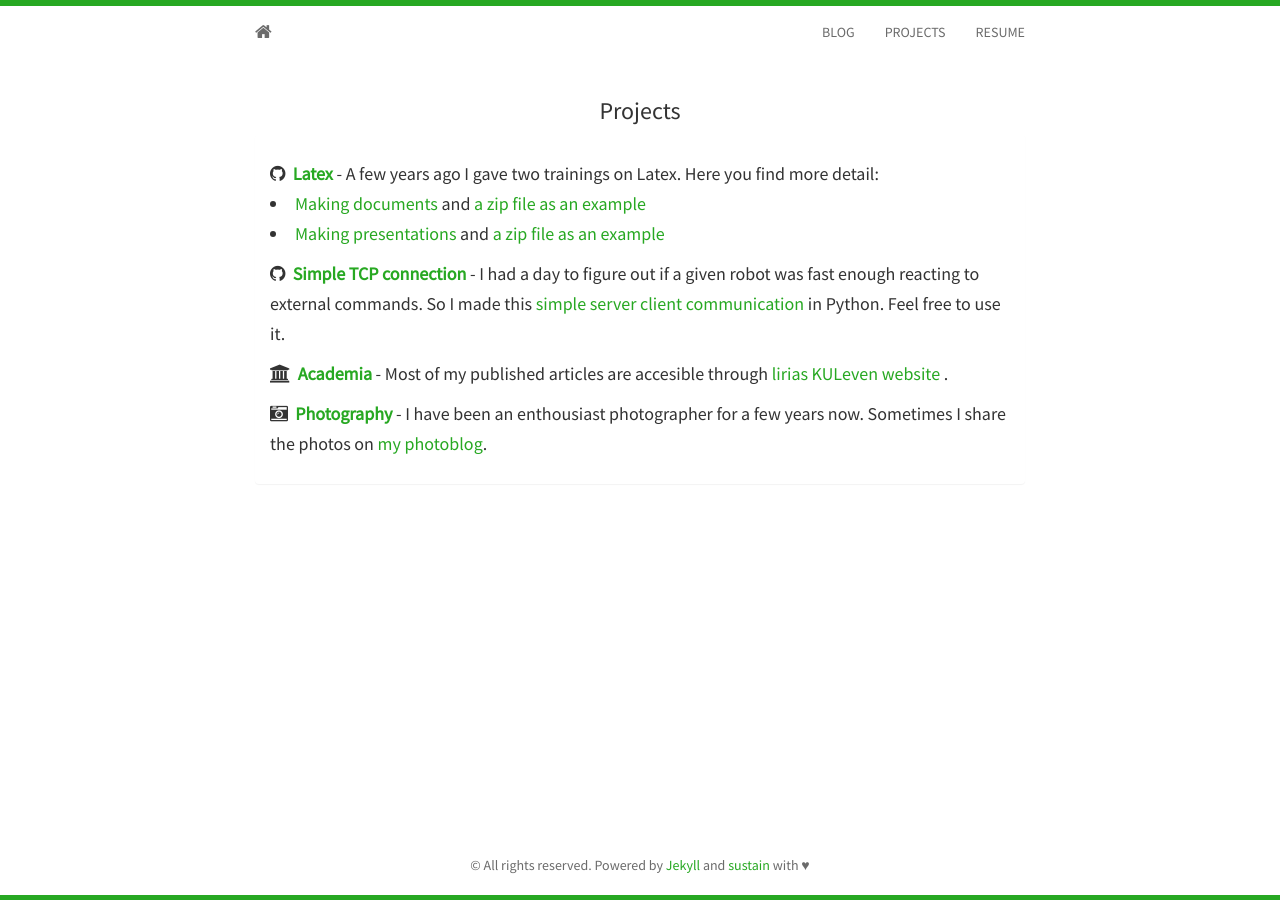
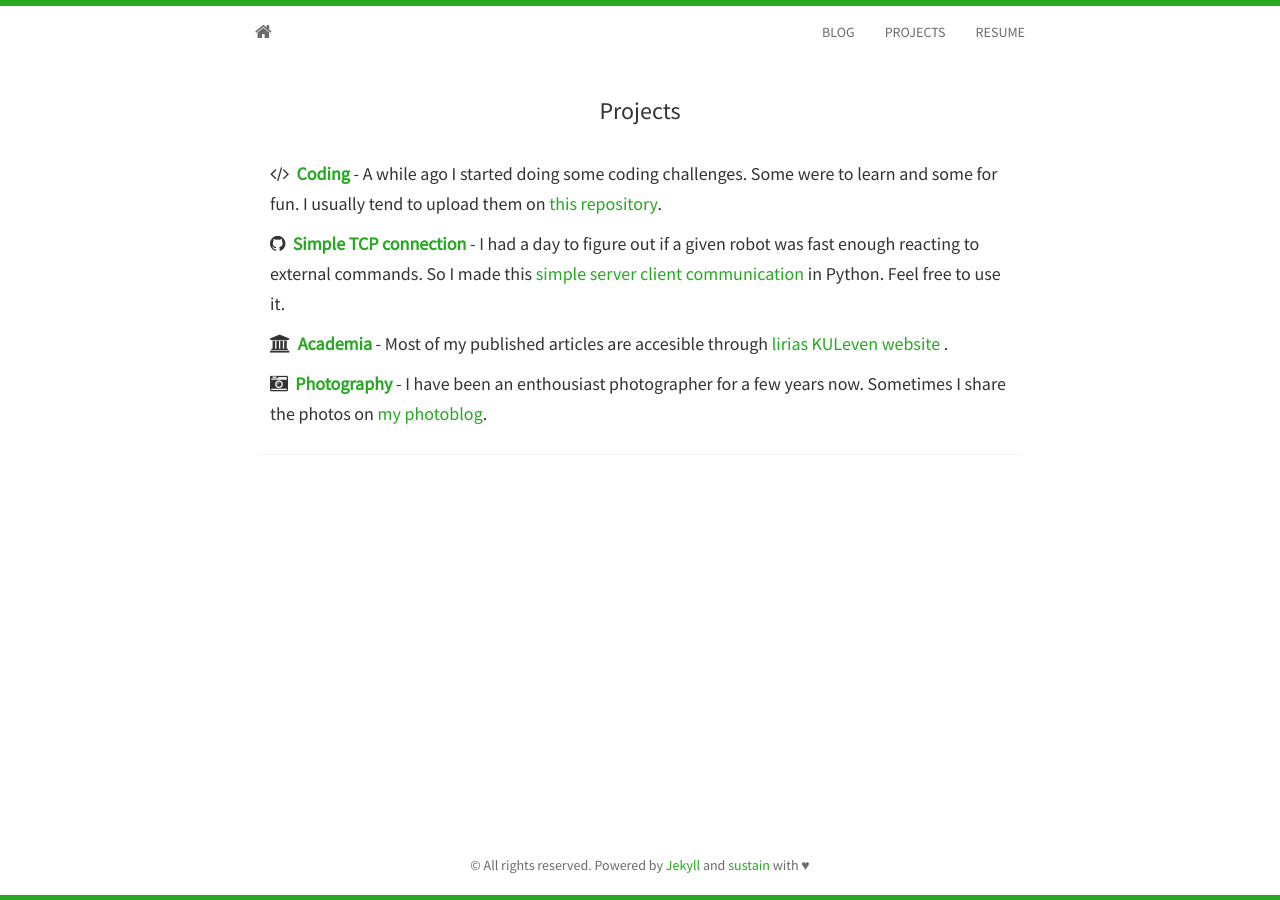
Before and after one commit to keivanzavari/keivan.github.io, a Jekyll site: the page built from projects.html, in a window 1280 px wide. Built offline with Jekyll 4.4.1, drawn with Linux system fonts in a browser that asks for light colours; nearby versions of some CDN libraries.

Commit message:
new bullet for coding problems

```diff
--- a/_includes/projects.html
+++ b/_includes/projects.html
@@ -4,12 +4,8 @@
   <div class="panel panel-default">
     <div class="panel-body">
       <h5>
-        <i class="fa fa-github"></i>&nbsp;&nbsp;<strong><a href="#">Latex</a></strong>
-        - A few years ago I gave two trainings on Latex. Here you find more detail:
-        <ui>
-          <li> <a href="/latex/simple_intro_latex.pdf">Making documents</a> and <a href="latex/article_template.zip"> a zip file as an example </a> </li>
-          <li> <a href="latex/simple_intro_presentation.pdf">Making presentations </a> and <a href="latex/presentation_template.zip">a zip file as an example</a>  </li>
-        </ui>
+        <i class="fa fa-code"></i>&nbsp;&nbsp;<strong><a href="#">Coding</a></strong>
+        - A while ago I started doing some coding challenges. Some were to learn and some for fun. I usually tend to upload them on <a href="https://github.com/keivanzavari/math_coding_problems">this repository</a>.
       </h5>
       <h5>
         <i class="fa fa-github"></i>&nbsp;&nbsp;<strong><a href="#">Simple TCP connection</a></strong>
```
